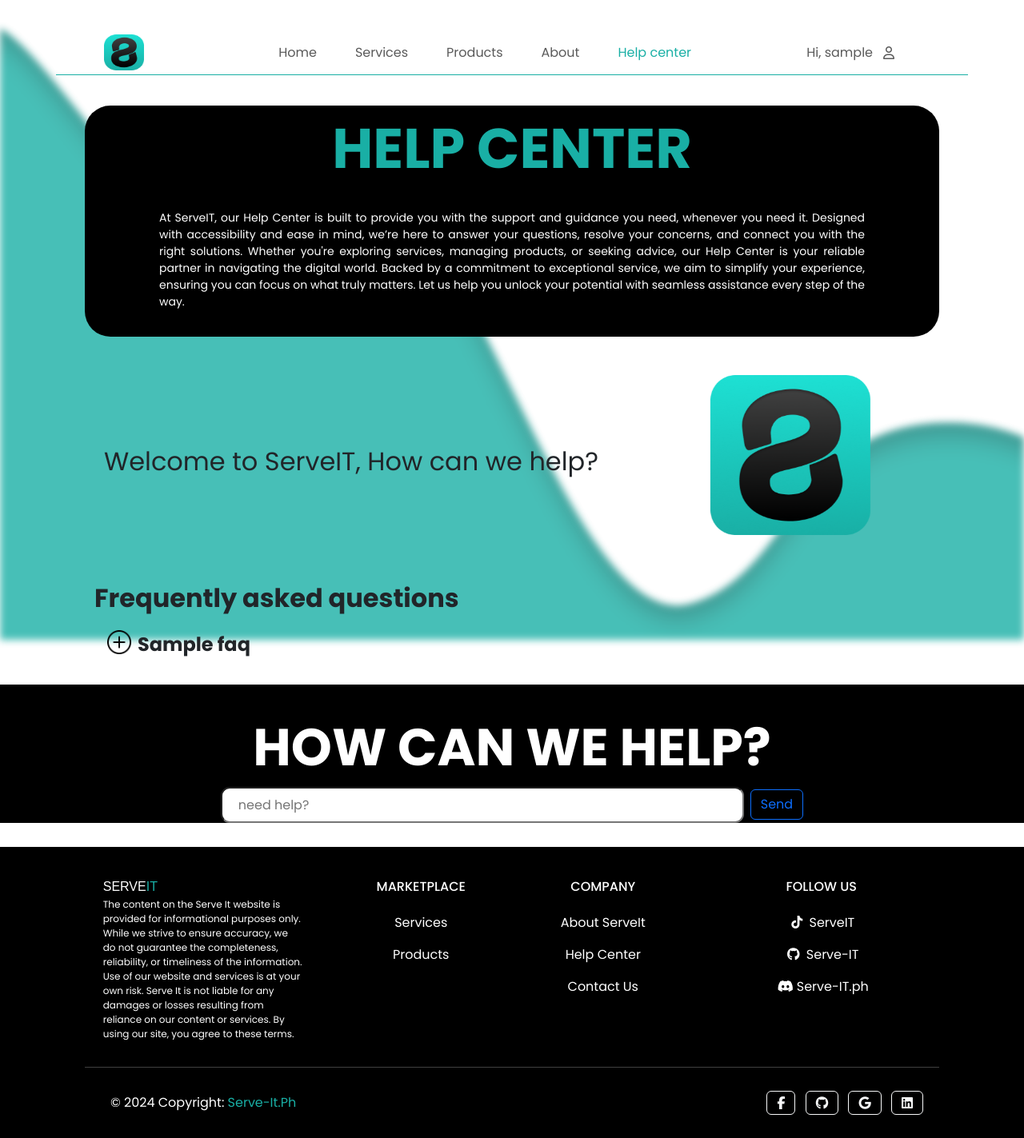
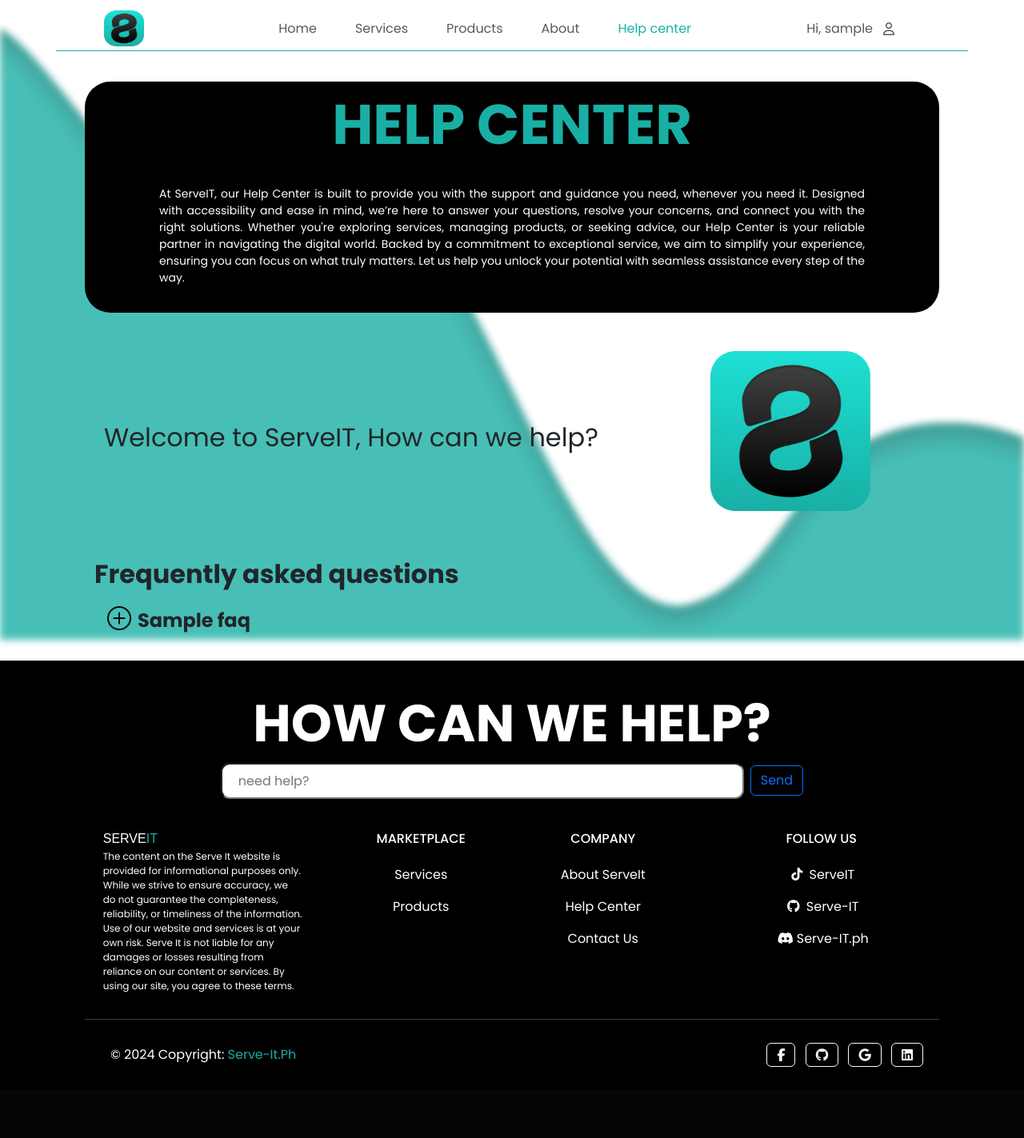
Before and after one commit to ServeITPH/ServeIT, a PHP site: page /helpCenter.php in a window 1280 px wide. Shown: the whole page at 80% size. After the commit the page ends 1334 px from the top, so only its background shows below. Run offline with PHP 8.4, Linux system fonts and the light colour scheme; the visitor is signed in with stand-in values (Sample User, id 1); tables that the repository leaves empty or names only in its code hold one stand-in row (values such as "Sample post"); some libraries are stand-ins or nearby versions; some web fonts are replaced.

Commit message:
fix margin help center

```diff
--- a/assets/css/help/styles.css
+++ b/assets/css/help/styles.css
@@ -33,7 +33,7 @@ body::before {
     align-items: center;
 
 }
-.container{
+.container-section{
     margin-top: 30px;
 }
 .card-title{
--- a/helpCenter.php
+++ b/helpCenter.php
@@ -9,6 +9,19 @@ include("assets/php/help/classes.php");
 
 if ($userID == "") {
     header("Location: login.php");
+}
+
+$faqsLists = array();
+
+$faqsListsQuery = "SELECT * FROM faqs";
+$faqsListsResult = executeQuery($faqsListsQuery);
+while ($faqsListsRow = mysqli_fetch_array($faqsListsResult)) {
+    $question = new FAQ(
+        $faqsListsRow["question"],
+        $faqsListsRow["answer"],
+    );
+
+    array_push($faqsLists, $question);
 }
 
 ?>
@@ -39,30 +52,11 @@ if ($userID == "") {
 
 
 </head>
-</head>
-
-<?php
-
-
-$faqsLists = array();
-
-$faqsListsQuery = "SELECT * FROM faqs";
-$faqsListsResult = executeQuery($faqsListsQuery);
-while ($faqsListsRow = mysqli_fetch_array($faqsListsResult)) {
-    $question = new FAQ(
-        $faqsListsRow["question"],
-        $faqsListsRow["answer"],
-    );
-
-    array_push($faqsLists, $question);
-}
-
-?>
 
 <body>
     <?php include("sharedAssets/nav.php"); ?>
 
-    <div class="container px-5">
+    <div class="container  container-section px-5">
         <div class="row d-flex justify-content-center ">
             <div class="card rounded-5 wow animate__animated animate__fadeIn" data-wow-delay="5s">
                 <div class="card-title">HELP CENTER</div>
@@ -77,7 +71,7 @@ while ($faqsListsRow = mysqli_fetch_array($faqsListsResult)) {
                 </p>
             </div>
         </div>
-        <div class="container wow animate__animated animate__fadeIn">
+        <div class="container  container-section wow animate__animated animate__fadeIn">
             <div class="row mt-5">
                 <div class="col-12 col-sm-12 col-md-8 col-lg-8 d-flex align-items-center mt-3">
                     <div class="header">
@@ -91,7 +85,7 @@ while ($faqsListsRow = mysqli_fetch_array($faqsListsResult)) {
                 </div>
             </div>
         </div>
-        <div class="container wow animate__animated animate__fadeIn">
+        <div class="container  container-section wow animate__animated animate__fadeIn">
             <div class="row">
                 <div class="title-question">Frequently asked questions</div>
             </div>
```
